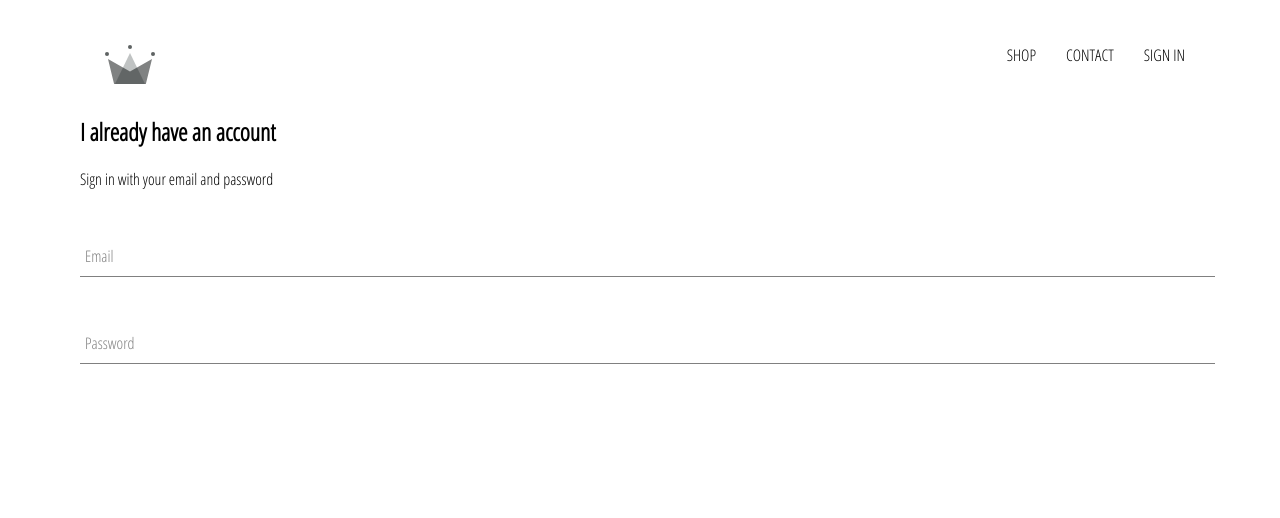
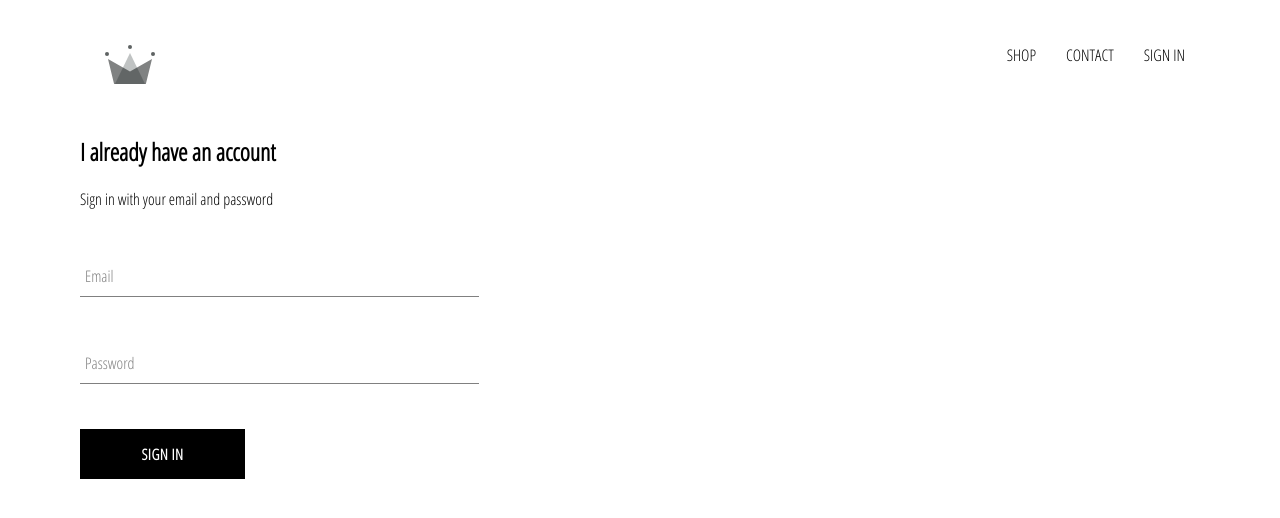
Before and after one commit to Hedyia/ctwn-clothing, a React (Create React App) app: page /sign-in in a window 1280 px wide. Shown: the top 518 px of the page. Built offline with nearby package versions, Linux system fonts and the light colour scheme.

Commit message:
finshing sign-in component and create custom components Custom button and Custom input

```diff
--- /dev/null
+++ b/src/components/custom-button/custom-button.component.jsx
@@ -0,0 +1,12 @@
+import React from "react";
+import "./custom-button.styles.scss";
+
+const CustomButton = ({ children, ...otherProps }) => {
+  return (
+    <button className="custom-button" {...otherProps}>
+      {children}
+    </button>
+  );
+};
+
+export default CustomButton;
--- /dev/null
+++ b/src/components/custom-button/custom-button.styles.scss
@@ -0,0 +1,22 @@
+.custom-button {
+    min-width: 165px;
+    width: auto;
+    height: 50px;
+    letter-spacing: 0.5px;
+    line-height: 50px;
+    padding: 0 35px 0 35px;
+    font-size: 15px;
+    background-color: black;
+    color: white;
+    text-transform: uppercase;
+    font-family: 'Open Sans Condensed';
+    font-weight: bolder;
+    border: none;
+    cursor: pointer;
+
+    &:hover {
+        background-color: white;
+        color: black;
+        border: 1px solid black;
+    }
+}
--- a/src/components/sign-in/sign-in.component.jsx
+++ b/src/components/sign-in/sign-in.component.jsx
@@ -1,6 +1,7 @@
 import React, { Component } from "react";
 import FormInput from "../form-input/form-input.component";
-
+import "./sign-in.styles.scss";
+import CustomButton from "../custom-button/custom-button.component";
 class SignIn extends Component {
   state = {
     email: "",
@@ -38,6 +39,7 @@
             required
             handleChange={this.handleChange}
           />
+          <CustomButton type="submit">Sign in</CustomButton>
         </form>
       </div>
     );
--- /dev/null
+++ b/src/components/sign-in/sign-in.styles.scss
@@ -0,0 +1,9 @@
+.sign-in {
+    width: 30vw;
+    display: flex;
+    flex-direction: column;
+
+    .title {
+        margin: 10px 0px;
+    }
+}
```
Also changed, not shown: src/components/sign-in/sign-in.component.scss (deleted).
